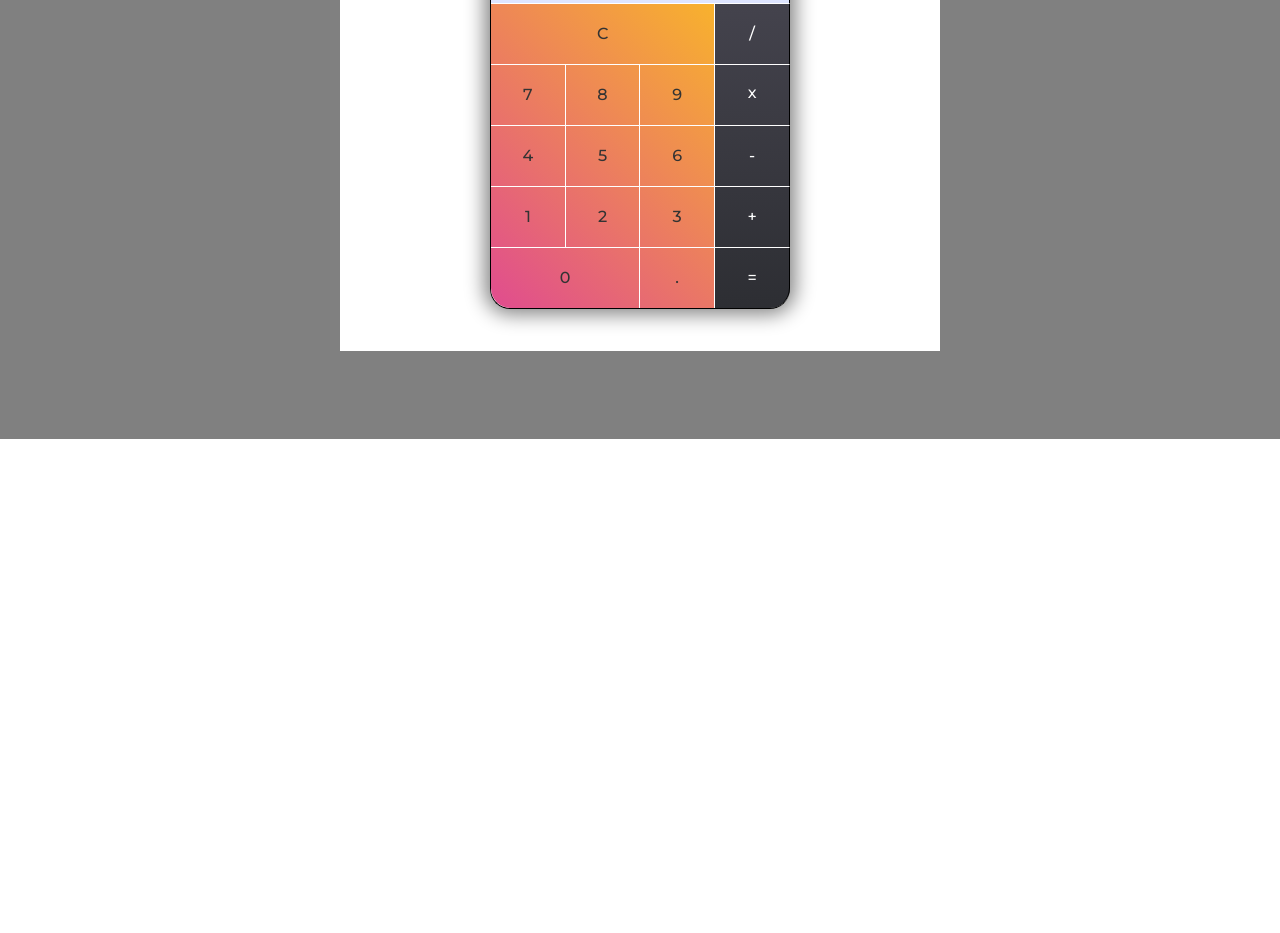
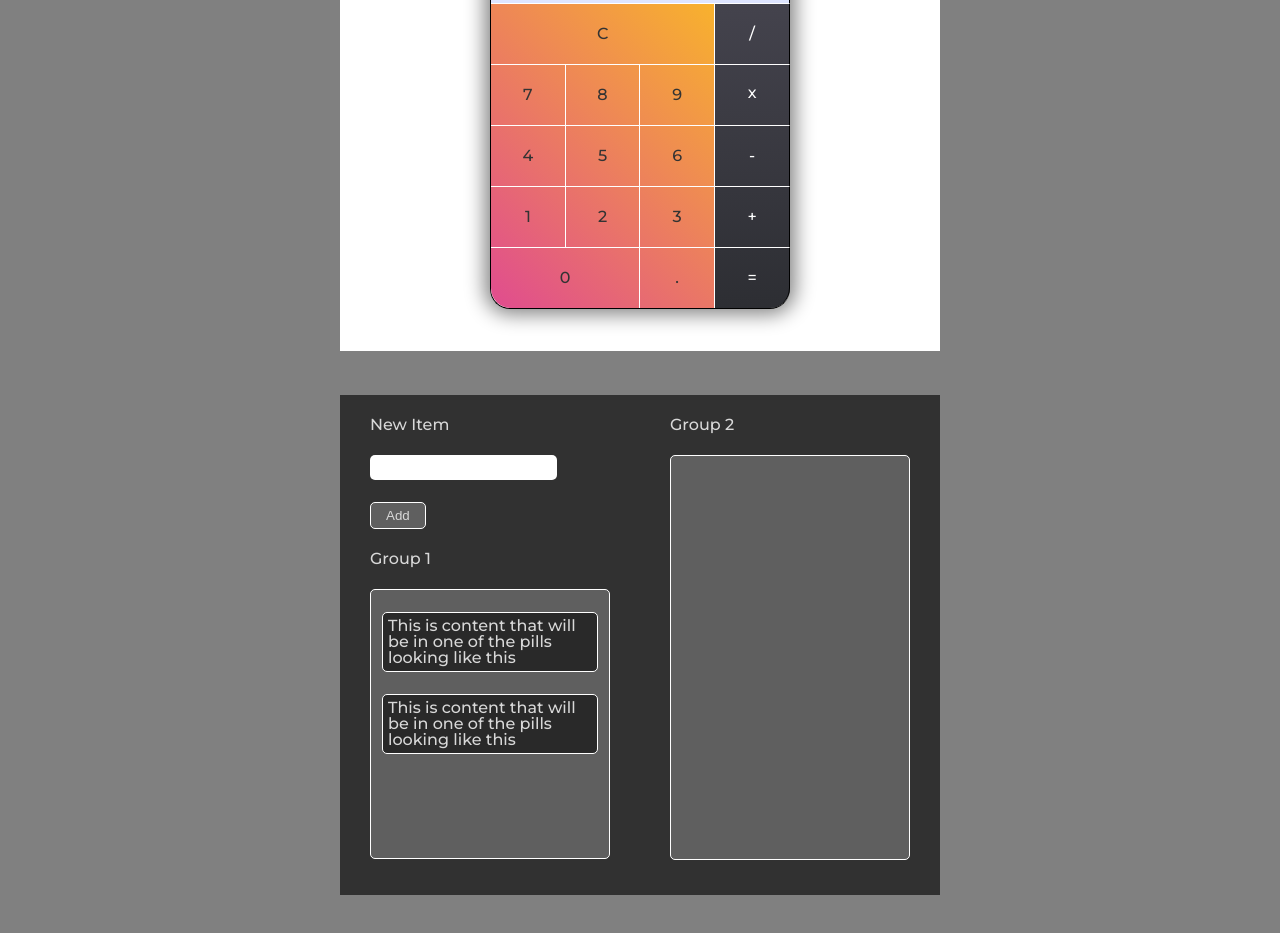
Before and after one commit to mlevitas94/JavascriptChallange, a plain HTML site: page index.html in a window 1280 px wide. Shown: the part 1281-2214 px from the top of the page. Before the commit the page ends 1720 px from the top, so only its background shows below. Drawn offline with Linux system fonts and the light colour scheme.

Commit message:
drag and drop set up

```diff
--- /dev/null
+++ b/draganddrop/draganddrop.css
@@ -0,0 +1,83 @@
+.projectCont .dragAndDrop{
+    background-color: #313131;
+    overflow: hidden;
+    color: #d8d8d8;
+}
+
+/* section design */
+
+.sectionContainers{
+    display: flex;
+    justify-content: space-around;
+    height: 100%;
+}
+
+.sectionContainers span{
+    margin: 22px 0;
+    display: block;
+}
+
+.left, .right{
+    width: 40%;
+}
+
+.left{
+    height: 100%;
+}
+
+.itemGroup{
+    width: 100%;
+    height: 54%;
+    background: #5f5f5f;
+    border: 1px solid white;
+    border-radius: 5px;
+    overflow-y: auto;
+}
+
+.right .itemGroup{
+    height: 81%;
+}
+
+/* inside groups */
+
+.item{
+    margin: 22px 11px;
+    border: 1px solid white;
+    padding: 5px;
+    border-radius: 5px;
+    background-color: #292929;
+}
+
+.item:hover{
+    cursor: pointer;
+}
+
+/* add input area */
+.newInput{
+    margin-top: 22px;
+
+}
+.newInput label{
+    display: block;
+    margin-bottom: 22px;
+}
+
+.newInput input{
+    display: block;
+    border-radius: 5px;
+    padding: 5px;
+    border: none;
+}
+
+.newInput button{
+    margin-top: 22px;
+    padding: 5px 15px;
+    border-radius: 5px;
+    border: 1px solid white;
+    background-color: #5f5f5f;
+    color: #d8d8d8;
+}
+
+.newInput button:hover{
+    cursor: pointer;
+}
--- /dev/null
+++ b/draganddrop/draganddrop.js
@@ -0,0 +1,9 @@
+let groups = {
+    groupOne : [],
+    groupTwo : []
+}
+
+
+document.querySelector('.newInput button').addEventListener('click', () => {
+
+})
--- a/index.html
+++ b/index.html
@@ -10,6 +10,7 @@
     <link rel="stylesheet" href="./purplerain/purplerain.css" />
     <link rel="stylesheet" href="./newyears/newyears.css" />
     <link rel="stylesheet" href="./calculator/calculator.css" />
+    <link rel="stylesheet" href="./draganddrop/draganddrop.css" />
     <link rel="stylesheet" href="./reset.css" />
 </head>
 
@@ -117,10 +118,41 @@
 
             </div>
         </div>
+        <div class="projectSection dragAndDrop">
+            <div class="sectionContainers">
+                <div class="left">
+
+                    <div class="newInput">
+                        <label>New Item</label>
+                        <input type="text"/>
+                        <button>Add</button>
+                    </div>
+
+                    <span>Group 1</span>
+                    <div class="itemGroup groupOne">
+                        <div class="item">
+                            <p>This is content that will be in one of the pills looking like this</p>
+                        </div>
+                        <div class="item">
+                            <p>This is content that will be in one of the pills looking like this</p>
+                        </div>
+                    </div>
+
+                </div>
+                <div class="right">
+
+                    <span>Group 2</span>
+                    <div class="itemGroup groupTwo">
+
+                    </div>
+                </div>
+            </div>
+        </div>
     </div>
     <script src="./purplerain/purpleRain.js"></script>
     <script src="./newyears/newyears.js"></script>
     <script src="./calculator/calculator.js"></script>
+    <script src="./draganddrop/draganddrop.js"></script>
 </body>
 
 </html>
```
